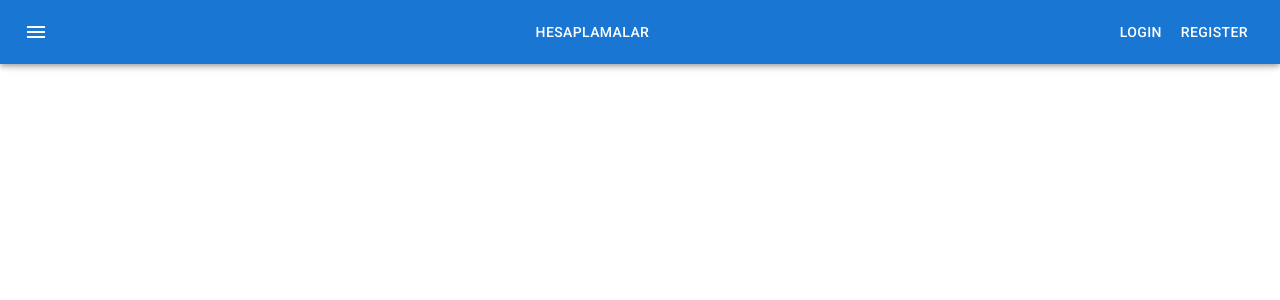
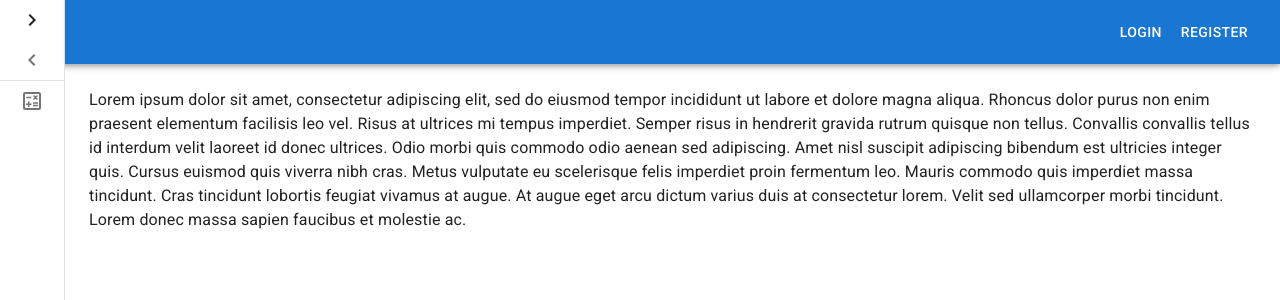
Before and after one commit to yasinyagmur/dietitian-calculator-tool, a React (Create React App) app: page / in a window 1280 px wide. Shown: the top 300 px of the page. Built offline with nearby package versions, Linux system fonts and the light colour scheme; no server answers.

Commit message:
home page started

```diff
--- /dev/null
+++ b/src/components/BodyMassIndex/BMI.jsx
@@ -0,0 +1,7 @@
+import React from "react";
+
+const BMI = () => {
+  return <div>BMI</div>;
+};
+
+export default BMI;
--- a/src/components/Navbar/Navbar.jsx
+++ b/src/components/Navbar/Navbar.jsx
@@ -24,13 +24,12 @@
             edge="start"
             color="inherit"
             aria-label="menu"
-            sx={{ mr: 2 }}
+            sx={{ ml: 5 }}
           >
-            <MenuIcon />
+            {currentUser && (
+              <Typography ml={2}>{currentUser.displayName}</Typography>
+            )}
           </IconButton>
-
-          <Button color="inherit">Hesaplamalar</Button>
-          {currentUser && <Typography>{currentUser.displayName}</Typography>}
 
           <Box>
             {!currentUser ? (
--- a/src/pages/Home.jsx
+++ b/src/pages/Home.jsx
@@ -1,7 +1,125 @@
-import React from "react";
+import * as React from "react";
+import { styled } from "@mui/material/styles";
+import Box from "@mui/material/Box";
+import MuiDrawer from "@mui/material/Drawer";
+import List from "@mui/material/List";
+import CssBaseline from "@mui/material/CssBaseline";
+import Typography from "@mui/material/Typography";
+import Divider from "@mui/material/Divider";
+import IconButton from "@mui/material/IconButton";
+import ChevronLeftIcon from "@mui/icons-material/ChevronLeft";
+import ChevronRightIcon from "@mui/icons-material/ChevronRight";
+import ListItem from "@mui/material/ListItem";
+import ListItemButton from "@mui/material/ListItemButton";
+import ListItemIcon from "@mui/material/ListItemIcon";
+import ListItemText from "@mui/material/ListItemText";
+import InboxIcon from "@mui/icons-material/MoveToInbox";
+import MailIcon from "@mui/icons-material/Mail";
+import BMI from "../components/BodyMassIndex/BMI";
+import CalculateOutlinedIcon from "@mui/icons-material/CalculateOutlined";
 
-const Home = () => {
-  return <div>Home</div>;
-};
+const drawerWidth = 240;
 
-export default Home;
+const openedMixin = (theme) => ({
+  width: drawerWidth,
+  transition: theme.transitions.create("width", {
+    easing: theme.transitions.easing.sharp,
+    duration: theme.transitions.duration.enteringScreen,
+  }),
+  overflowX: "hidden",
+});
+
+const closedMixin = (theme) => ({
+  transition: theme.transitions.create("width", {
+    easing: theme.transitions.easing.sharp,
+    duration: theme.transitions.duration.leavingScreen,
+  }),
+  overflowX: "hidden",
+  width: `calc(${theme.spacing(7)} + 1px)`,
+  [theme.breakpoints.up("sm")]: {
+    width: `calc(${theme.spacing(8)} + 1px)`,
+  },
+});
+
+const DrawerHeader = styled("div")(({ theme }) => ({
+  display: "flex",
+  alignItems: "center",
+  justifyContent: "flex-end",
+  padding: theme.spacing(0, 1),
+  // necessary for content to be below app bar
+  ...theme.mixins.toolbar,
+}));
+
+const Drawer = styled(MuiDrawer, {
+  shouldForwardProp: (prop) => prop !== "open",
+})(({ theme, open }) => ({
+  width: drawerWidth,
+  flexShrink: 0,
+  whiteSpace: "nowrap",
+  boxSizing: "border-box",
+  ...(open && {
+    ...openedMixin(theme),
+    "& .MuiDrawer-paper": openedMixin(theme),
+  }),
+  ...(!open && {
+    ...closedMixin(theme),
+    "& .MuiDrawer-paper": closedMixin(theme),
+  }),
+}));
+
+export default function MiniDrawer() {
+  const [open, setOpen] = React.useState(false);
+
+  const handleDrawerOpen = () => {
+    setOpen(true);
+  };
+
+  const handleDrawerClose = () => {
+    setOpen(false);
+  };
+
+  const [isDone, SetIsDone] = React.useState(false);
+
+  return (
+    <Box sx={{ display: "flex" }}>
+      <CssBaseline />
+
+      <Drawer variant="permanent" open={open}>
+        <IconButton
+          color="inherit"
+          aria-label="open drawer"
+          onClick={handleDrawerOpen}
+        >
+          <ChevronRightIcon />
+        </IconButton>
+        <IconButton onClick={handleDrawerClose}>
+          <ChevronLeftIcon />
+        </IconButton>
+        <Divider />
+        <IconButton>
+          <CalculateOutlinedIcon />
+          {open && <Typography variant="h6">Body Mass Index</Typography>}
+        </IconButton>
+      </Drawer>
+      <Box component="main" sx={{ flexGrow: 1, p: 3 }}>
+        <DrawerHeader />
+        <Typography paragraph>
+          Lorem ipsum dolor sit amet, consectetur adipiscing elit, sed do
+          eiusmod tempor incididunt ut labore et dolore magna aliqua. Rhoncus
+          dolor purus non enim praesent elementum facilisis leo vel. Risus at
+          ultrices mi tempus imperdiet. Semper risus in hendrerit gravida rutrum
+          quisque non tellus. Convallis convallis tellus id interdum velit
+          laoreet id donec ultrices. Odio morbi quis commodo odio aenean sed
+          adipiscing. Amet nisl suscipit adipiscing bibendum est ultricies
+          integer quis. Cursus euismod quis viverra nibh cras. Metus vulputate
+          eu scelerisque felis imperdiet proin fermentum leo. Mauris commodo
+          quis imperdiet massa tincidunt. Cras tincidunt lobortis feugiat
+          vivamus at augue. At augue eget arcu dictum varius duis at consectetur
+          lorem. Velit sed ullamcorper morbi tincidunt. Lorem donec massa sapien
+          faucibus et molestie ac.
+        </Typography>
+        {isDone && <BMI />}
+      </Box>
+    </Box>
+  );
+}
--- a/src/pages/Login.jsx
+++ b/src/pages/Login.jsx
@@ -48,7 +48,9 @@
     event.preventDefault();
     signIn(email, password, navigate);
   };
-
+  const handleProviderLogin = () => {
+    signUpProvider(navigate);
+  };
   return (
     <ThemeProvider theme={theme}>
       <Container
@@ -111,7 +113,7 @@
               variant="outlined"
               fullWidth
               sx={{ mb: 2 }}
-              onClick={() => signUpProvider(navigate)}
+              onClick={handleProviderLogin}
             >
               <GoogleIcon sx={{ marginRight: "1rem" }} />
               Continue with Google
```
